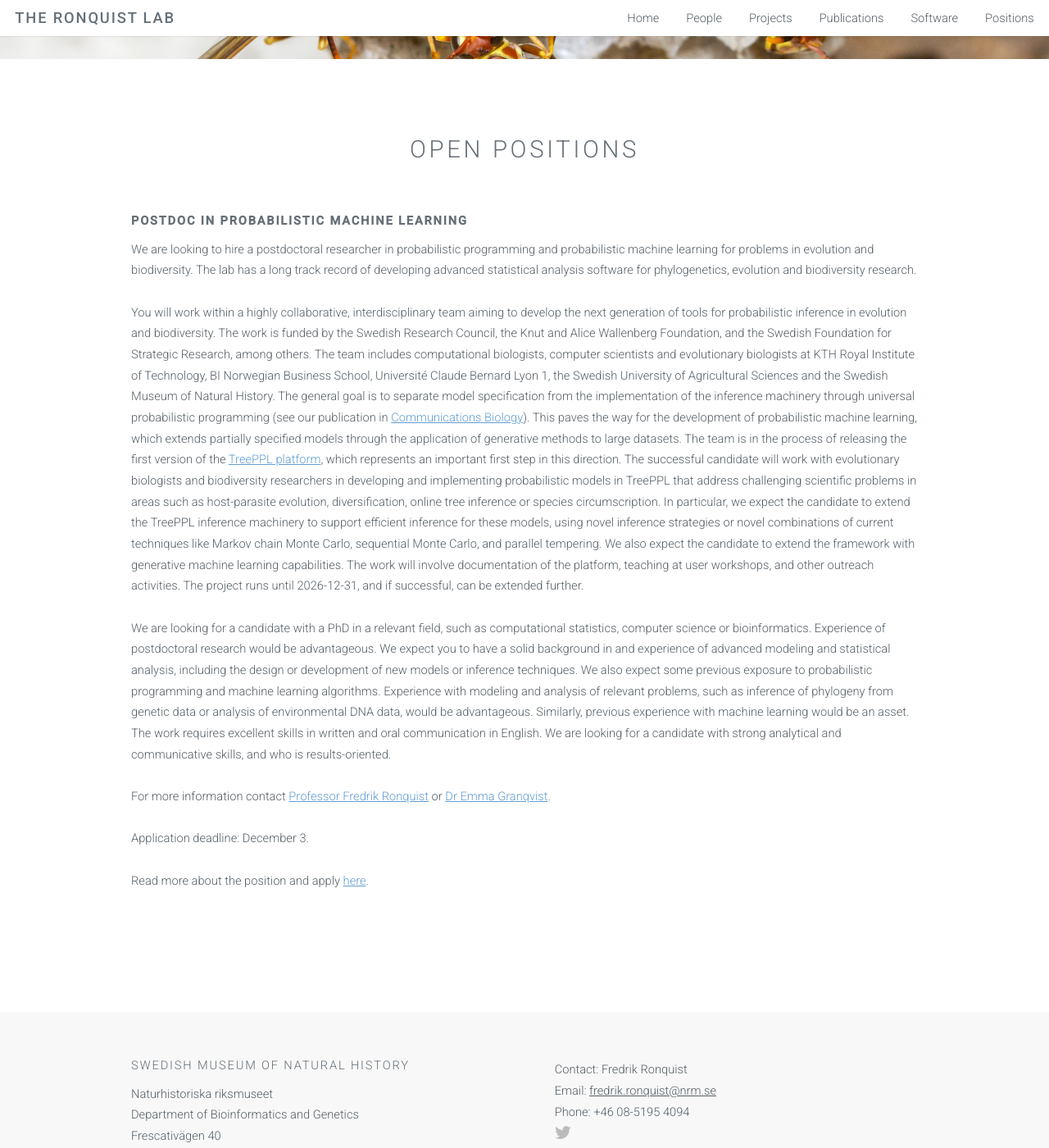
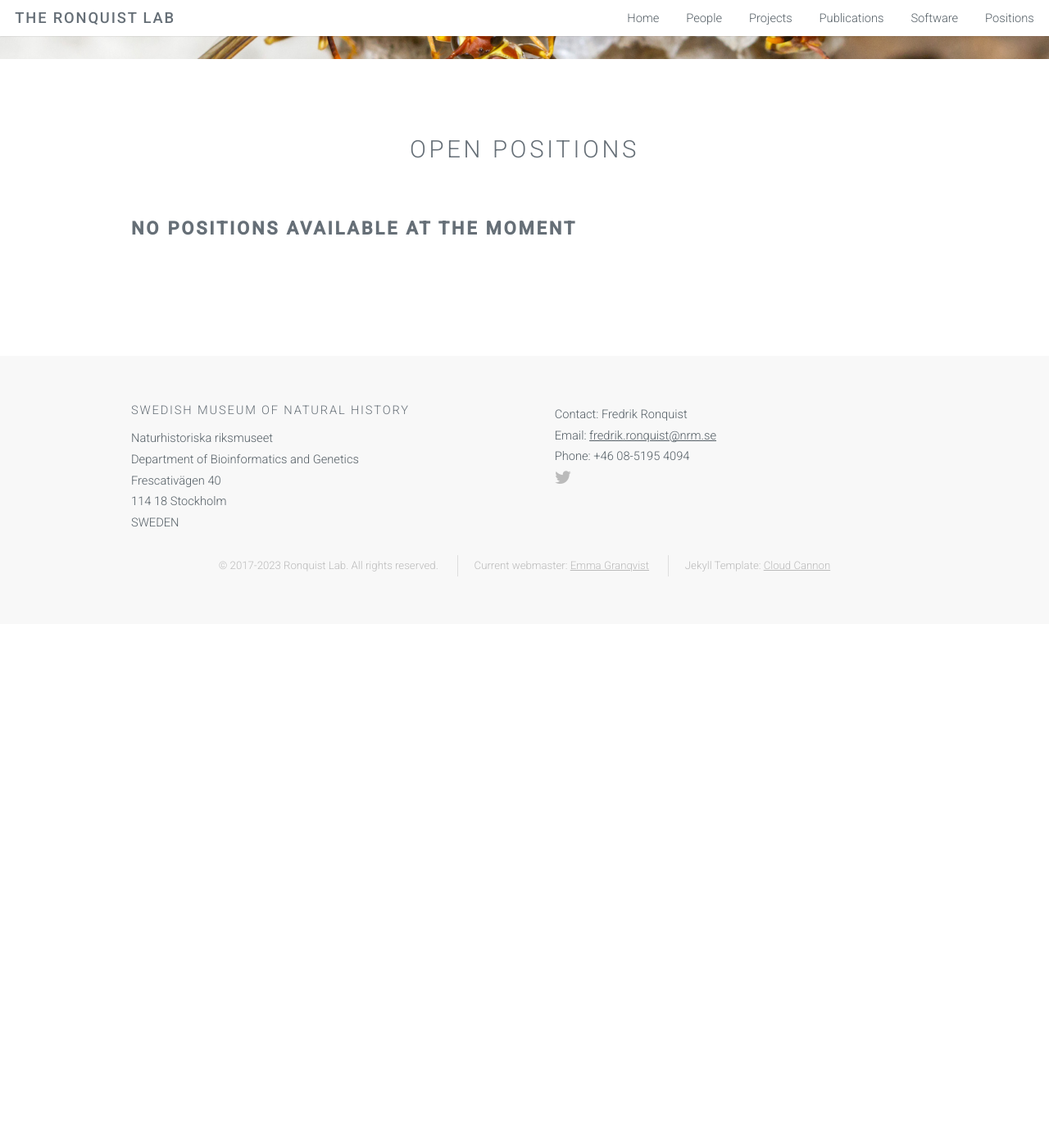
Before and after one commit to ronquistlab/ronquistlab.github.io, a Jekyll site: the page built from positions.html, in a window 1280 px wide and 1400 px high, scrolled down 383 px. Shown: the whole window at 82% size. Built offline with Jekyll 4.4.1, drawn with Linux system fonts in a browser that asks for light colours; after the commit the page ends 1144 px from its top, so only the background shows below that.

Commit message:
Update positions.html

```diff
--- a/positions.html
+++ b/positions.html
@@ -15,37 +15,7 @@ layout: default
 
 <!--      <br/><br/><br/>  -->
 
-        <h1><strong>Postdoc in probabilistic machine learning</strong></h1>
-        <p> We are looking to hire a postdoctoral researcher in probabilistic programming and probabilistic machine learning for problems in evolution and biodiversity.
-	The lab has a long track record of developing advanced statistical analysis software for phylogenetics, evolution and biodiversity research.
-
-		    <br /><br />
-
-You will work within a highly collaborative, interdisciplinary team aiming to develop the next generation of tools for probabilistic inference in evolution and biodiversity.
-		The work is funded by the Swedish Research Council, the Knut and Alice Wallenberg Foundation, and the Swedish Foundation for Strategic Research, among others.
-		The team includes computational biologists, computer scientists and evolutionary biologists at KTH Royal Institute of Technology, BI Norwegian Business School, Université Claude Bernard Lyon 1, the Swedish University of Agricultural Sciences and the Swedish Museum of Natural History.
-		The general goal is to separate model specification from the implementation of the inference machinery through universal probabilistic programming (see our publication in <a href="https://www.nature.com/articles/s42003-021-01753-7">Communications Biology</a>).
-		This paves the way for the development of probabilistic machine learning, which extends partially specified models through the application of generative methods to large datasets.
-		The team is in the process of releasing the first version of the <a href="http://treeppl.org/">TreePPL platform</a>, which represents an important first step in this direction. The successful candidate will work with evolutionary biologists and biodiversity researchers in developing and implementing probabilistic models in TreePPL that address challenging scientific problems in areas such as host-parasite evolution, diversification, online tree inference or species circumscription. In particular, we expect the candidate to extend the TreePPL inference machinery to support efficient inference for these models, using novel inference strategies or novel combinations of current techniques like Markov chain Monte Carlo, sequential Monte Carlo, and parallel tempering. We also expect the candidate to extend the framework with generative machine learning capabilities.
-			The work will involve documentation of the platform, teaching at user workshops, and other outreach activities. The project runs until 2026-12-31, and if successful, can be extended further.
-
-	    <br /><br />
-
-We are looking for a candidate with a PhD in a relevant field, such as computational statistics, computer science or bioinformatics. Experience of postdoctoral research would be advantageous. We expect you to have a solid background in and experience of advanced modeling and statistical analysis, including the design or development of new models or inference techniques. We also expect some previous exposure to probabilistic programming and machine learning algorithms. Experience with modeling and analysis of relevant problems, such as inference of phylogeny from genetic data or analysis of environmental DNA data, would be advantageous. Similarly, previous experience with machine learning would be an asset. The work requires excellent skills in written and oral communication in English.
-We are looking for a candidate with strong analytical and communicative skills, and who is results-oriented.
-
-	    <br /><br />
-
-For more information contact <a href="{{ site.baseurl }}/people.html#fredrik">Professor Fredrik Ronquist</a> or <a href="{{ site.baseurl }}/people.html#emma">Dr Emma Granqvist</a>.
-
-	    <br /><br />
-
-Application deadline: December 3.
-
-	    <br /><br />
-
-        Read more about the position and apply <a href="https://www.nrm.se/ommuseet/jobbahososs/ledigatjanster.9005019.html" target="_blank">here</a>.
-        </p>
+    <h2><strong>No positions available at the moment</strong></h2>
 
         <br/><br/><br/>
 
```
